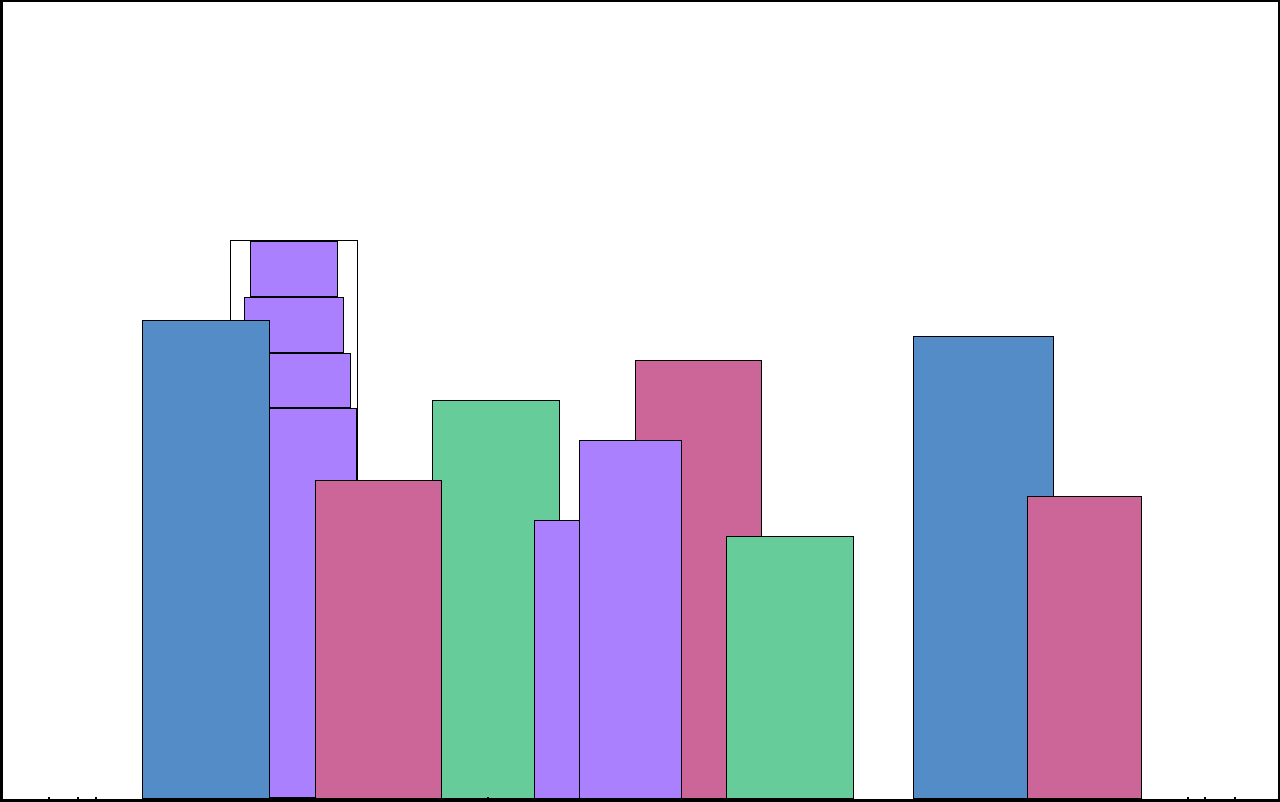
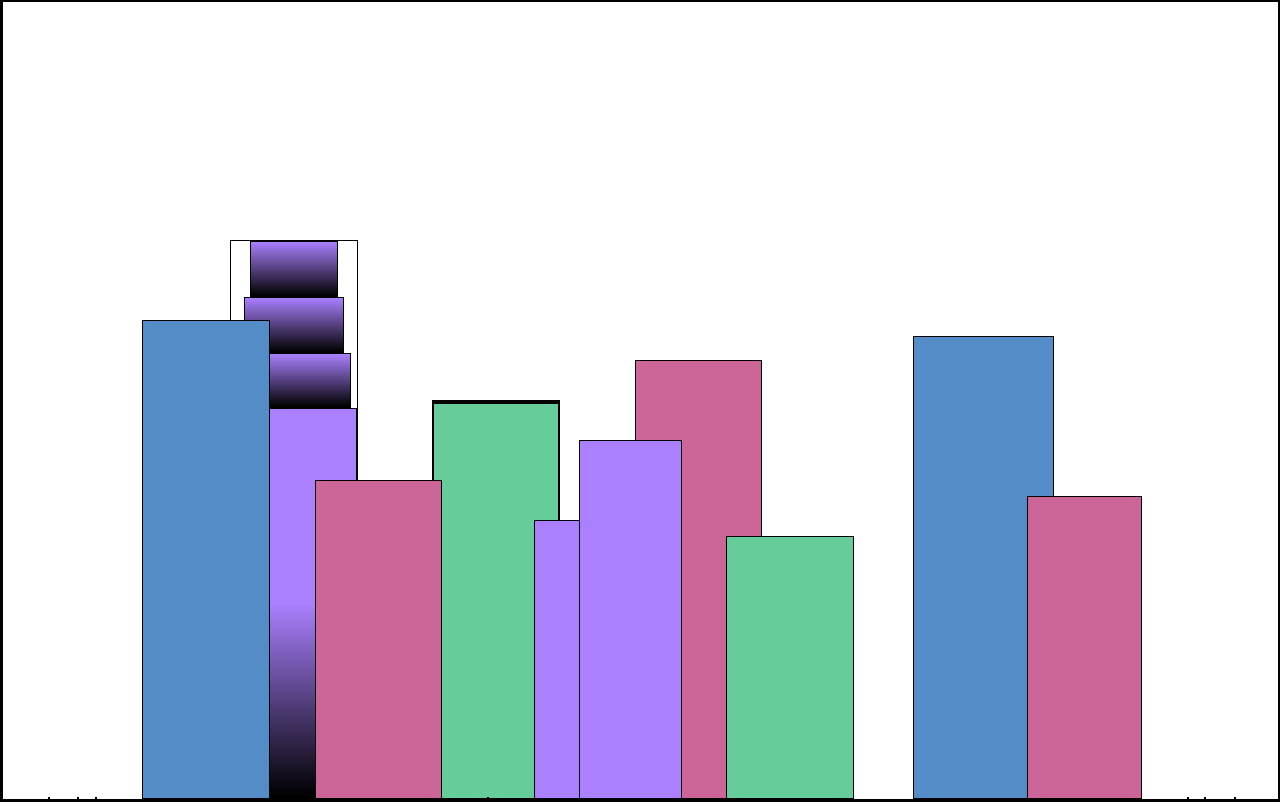
Before and after one commit to gus-rdz/product-landing-page, a plain HTML site: page index.html in a window 1280 px wide. Drawn offline with Linux system fonts and the light colour scheme.

Commit message:
added window color and bb2 divs

```diff
--- a/index.html
+++ b/index.html
@@ -12,12 +12,15 @@
       <div></div>
       <div></div>
       <div class="bb1">
-        <div class="bb1a"></div>
-        <div class="bb1b"></div>
-        <div class="bb1c"></div>
+        <div class="bb1a bb1-window"></div>
+        <div class="bb1b bb1-window"></div>
+        <div class="bb1c bb1-window"></div>
         <div class="bb1d"></div>
       </div>
-      <div class="bb2"></div>
+      <div class="bb2">
+        <div class="bb2a"></div>
+        <div class="bb2b"></div>
+      </div>
       <div class="bb3"></div>
       <div></div>
       <div class="bb4"></div>
--- a/style.css
+++ b/style.css
@@ -6,6 +6,8 @@ City Skyline
   --building-color2: #66cc99;
   --building-color3: #cc6699;
   --building-color4: #538cc6;
+  --window-color1: black;
+  --window-color2: #8cd9b3;
 }
 
 * {
@@ -39,34 +41,38 @@ body {
   align-items: center;
 }
 
+.bb1-window {
+  height: 10%;
+  background: linear-gradient(var(--building-color1), var(--window-color1));
+}
+
 .bb1a {
   width: 70%;
-  height: 10%;
-  background-color: var(--building-color1);
 }
 
 .bb1b {
   width: 80%;
-  height: 10%;
-  background-color: var(--building-color1);
 }
 
 .bb1c {
   width: 90%;
-  height: 10%;
-  background-color: var(--building-color1);
 }
 
 .bb1d {
   width: 100%;
   height: 70%;
-  background-color: var(--building-color1);
+  background: linear-gradient(var(--building-color1) 50%, var(--window-color1));
 }
 
 .bb2 {
   width: 10%;
   height: 50%;
   background-color: var(--building-color2);
+}
+
+.bb2b {
+  width: 100%;
+  height: 100%;
 }
 
 .bb3 {
```
